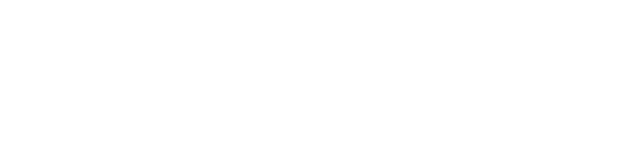
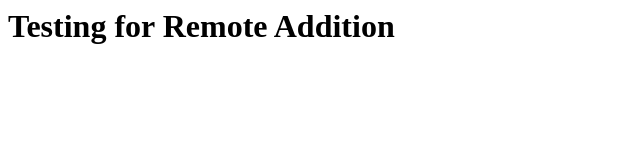
Before and after one commit to moeedmasood/git-demo, a plain HTML site: page website/index.html in a window 1280 px wide. Shown: the whole page, without its empty margins (0-640 px from the left). Drawn offline with Linux system fonts and the light colour scheme.

Commit message:
Updating the index page

```diff
--- a/website/index.html
+++ b/website/index.html
@@ -2,6 +2,12 @@
 
 <body>
 <div>
+
+<h1>
+
+Testing for Remote Addition
+
+</h1>
 </div>
 
 </body>
```
